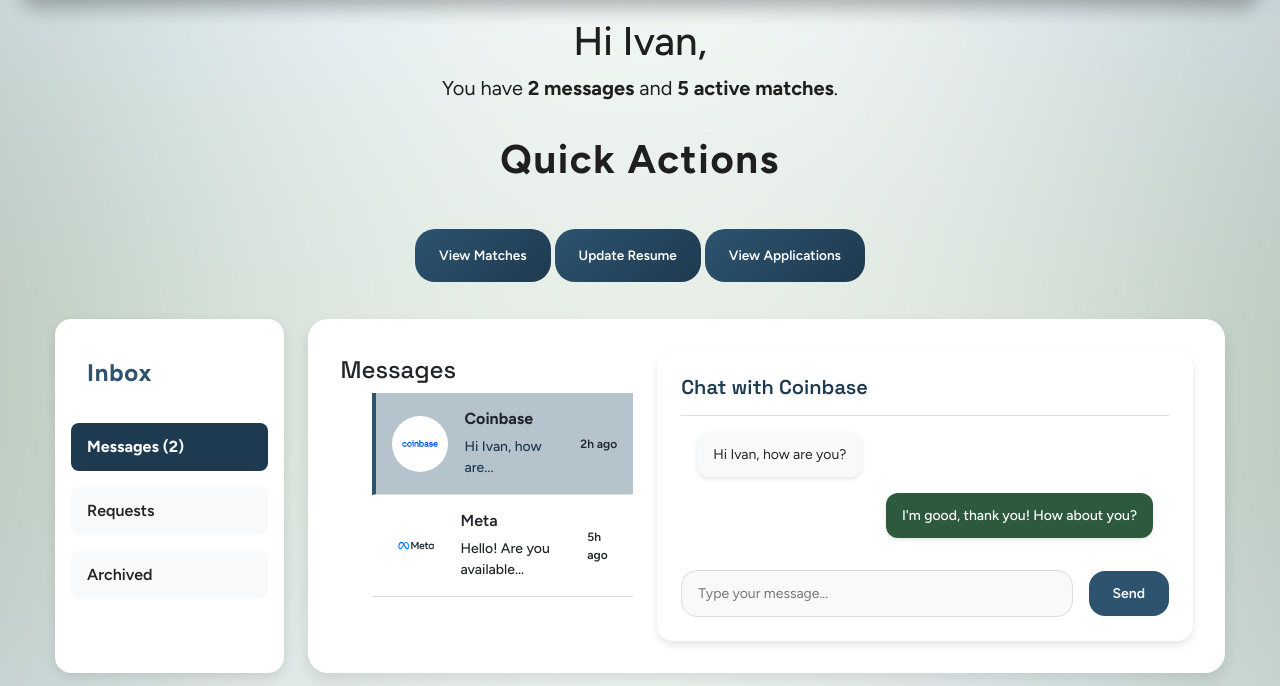
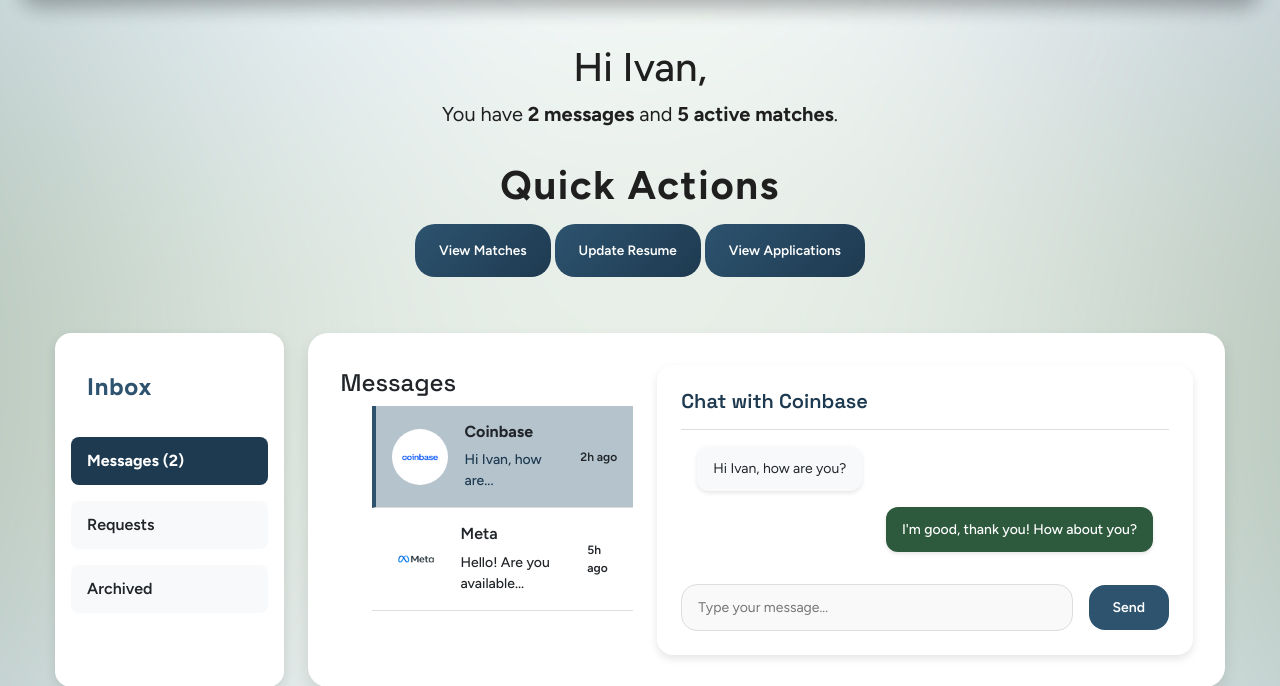
Before and after one commit to lawrence-ivan-reyes/acs-2330-final-project, a Flask app: page /inbox in a window 1280 px wide. Shown: the part 90-776 px from the top of the page. Run offline with Flask 3, Linux system fonts and the light colour scheme.

Commit message:
fix spacing on inbox page

```diff
--- a/static/inbox.css
+++ b/static/inbox.css
@@ -316,6 +316,10 @@
     margin-top: -5rem;
 }
 
+.quick-actions-notifications .personalized-greeting {
+    padding-top: 2.5rem;
+}
+
 .quick-actions-notifications h2 {
     font-size: 2.5rem;
     font-weight: bold;
@@ -346,7 +350,7 @@
     font-weight: 600;
     text-align: center;
     transition: background 0.5s ease, transform 0.3s;
-    margin-bottom: -7rem;
+    margin-bottom: -3rem;
 }
 
 .quick-actions-buttons .quick-action-btn:hover {
```
